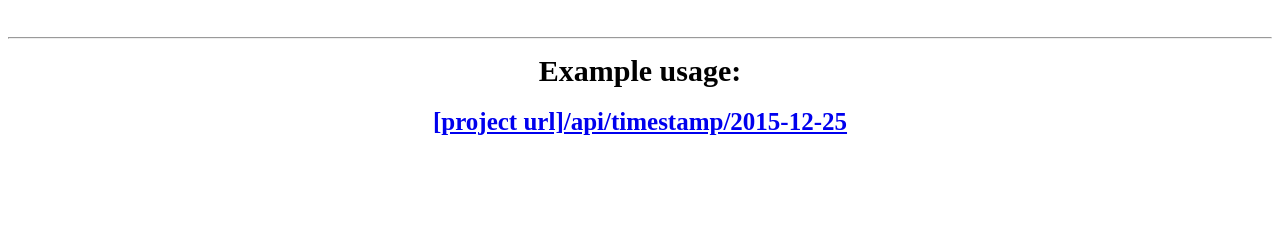
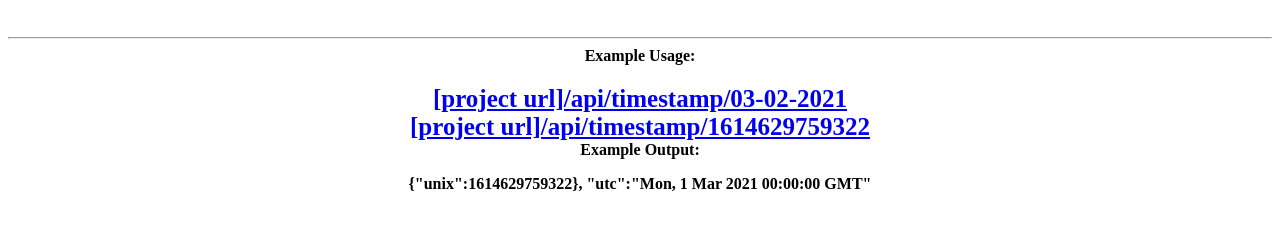
Before and after one commit to faridhuseynov/FCC_Timestamp-Microservice, a website: page views/index.html in a window 1280 px wide. Shown: the part 112-342 px from the top of the page. Drawn offline with nearby package versions, Linux system fonts and the light colour scheme.

Commit message:
date is properly received as parameter in express

```diff
--- a/browser-startup.js
+++ /dev/null
@@ -1,6 +0,0 @@
-var now =new Date();
-const year = now.getFullYear();
-const month = (now.getMonth()+1)<10?'0'+(now.getMonth()+1):(now.getMonth()+1);
-const day = (now.getDay()<10?'0'+now.getDay():now.getDay());
-const date = `${year}/${month}/${day}`;
-const milliseconds = now.getTime();
--- a/public/style.css
+++ b/public/style.css
@@ -1,6 +1,5 @@
 body {
     font-family: 'Roboto, sans-serif';
-    font-size: 30px;
     font-weight: bold;
     text-align: center;
 }
@@ -11,6 +10,9 @@ h1{
 }
 
 #link-block {
+    display: flex;
+    flex-direction: column;
+    align-items: center;
     font-size: 25px;
     margin-top: 20px;
 }
--- a/views/index.html
+++ b/views/index.html
@@ -1,5 +1,6 @@
 <!DOCTYPE html>
 <html lang="en">
+
 <head>
     <meta charset="UTF-8">
     <meta http-equiv="X-UA-Compatible" content="IE=edge">
@@ -7,12 +8,19 @@
     <link rel="stylesheet" href="../public/style.css">
     <title>Timestamp Microservice</title>
 </head>
+
 <body>
     <h1>Timestamp Microservice</h1>
     <hr>
-    <label>Example usage:</label>
+    <label>Example Usage:</label>
     <div id="link-block">
-        <a href="http://">[project url]/api/timestamp/2015-12-25</a>
+        <a id="date1" href="http://">[project url]/api/timestamp/03-02-2021</a>
+        <a id="date2" href="http://">[project url]/api/timestamp/1614629759322</a>
     </div>
+    <label>Example Output:</label>
+    <p >{"unix":1614629759322}, "utc":"Mon, 1 Mar 2021 00:00:00 GMT"</p>
 </body>
+<script src="https://ajax.googleapis.com/ajax/libs/jquery/3.5.1/jquery.min.js"></script>
+<!-- <script src="../browserStartup.js"></script> -->
+
 </html>
```
Also changed, not shown: browserStartup.js (added, +12 -0 lines), index.js (+8 -1 lines).
